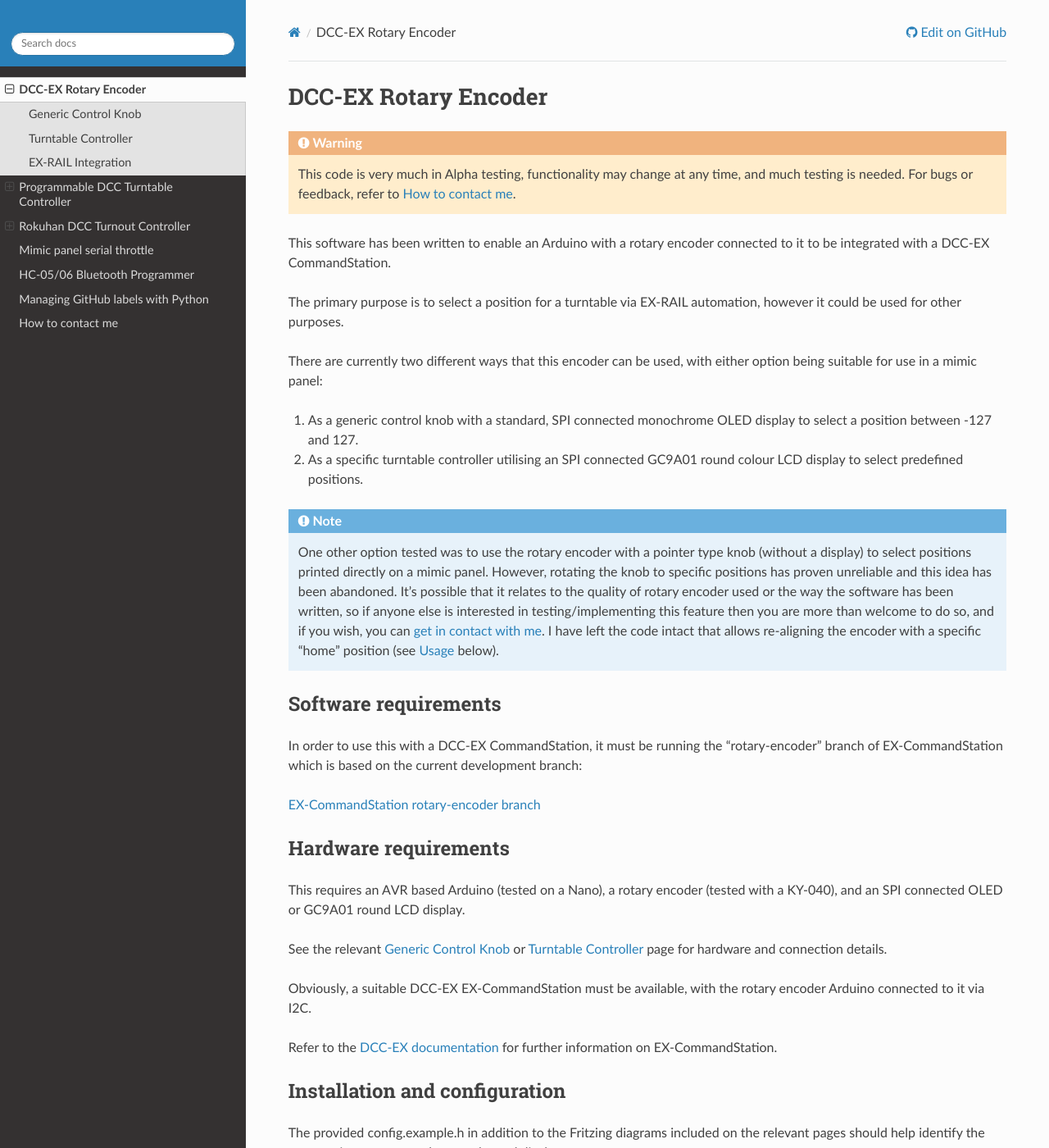
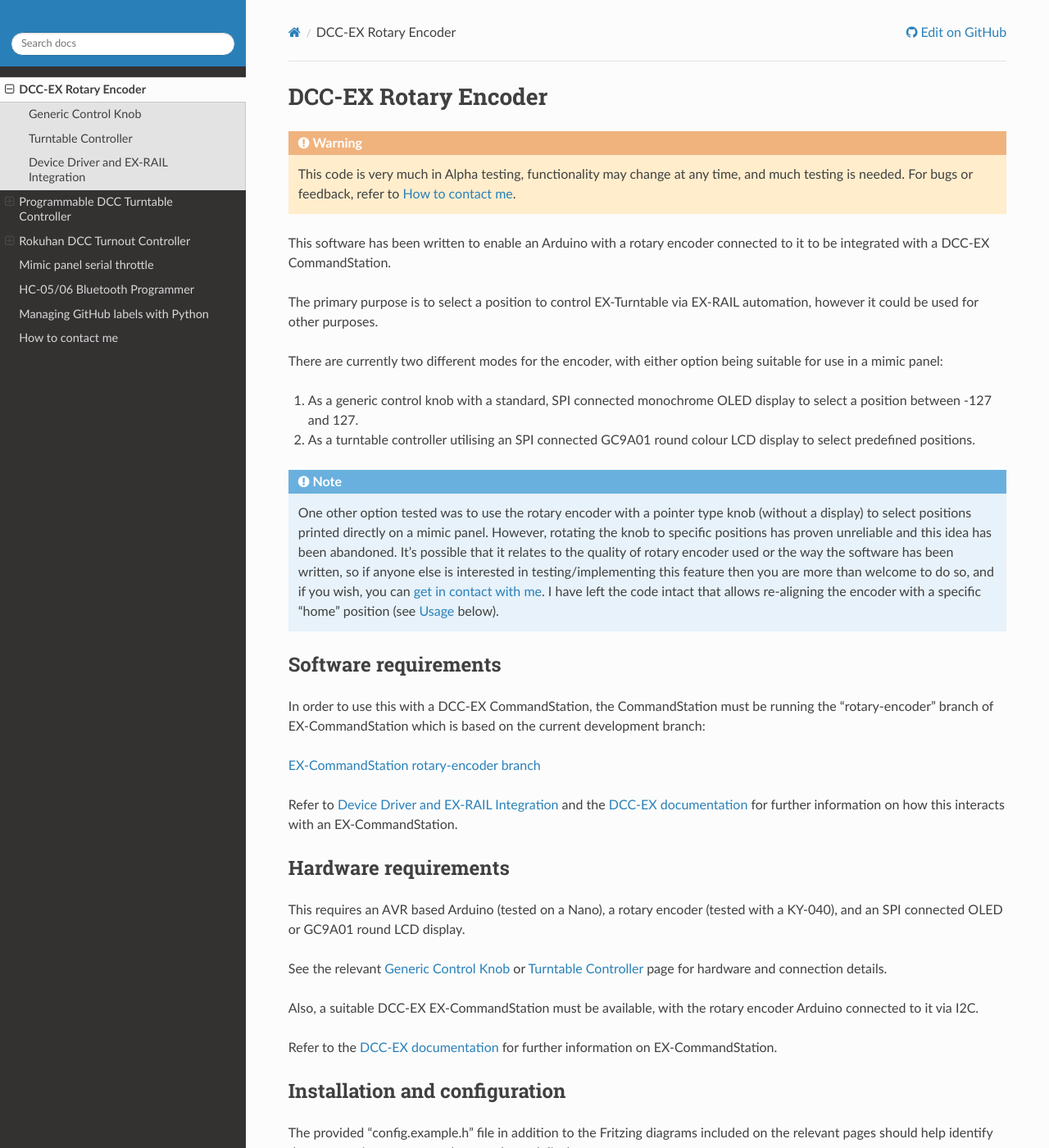
Before and after one commit to peteGSX/petegsx.github.io, a Sphinx documentation site: the page built from docs/rotary-encoder/overview.rst, in a window 1280 px wide and 1400 px high. Shown: the whole window at 82% size. Built offline with Sphinx 7.4.7 and the Read the Docs theme 2.0.0, drawn with Linux system fonts in a browser that asks for light colours; some of the changed text lies outside the part shown.

Commit message:
More updates

```diff
--- a/docs/rotary-encoder/control-knob.rst
+++ b/docs/rotary-encoder/control-knob.rst
@@ -6,7 +6,7 @@
 
 A single button press will send the current knob position to the EX-CommandStation.
 
-Valid positions are from -127 to 127 as a single byte is used to send this value over I2C.
+Valid positions are from -127 to 127, as a single byte is used to send this value over I2C.
 
 Hardware details
 ================
--- a/docs/rotary-encoder/ex-rail-integration.rst
+++ b/docs/rotary-encoder/ex-rail-integration.rst
@@ -1,6 +1,6 @@
-*******************
-EX-RAIL Integration
-*******************
+*************************************
+Device Driver and EX-RAIL Integration
+*************************************
 
 EX-RAIL automation
 ==================
--- a/docs/rotary-encoder/overview.rst
+++ b/docs/rotary-encoder/overview.rst
@@ -8,12 +8,12 @@
 
 This software has been written to enable an Arduino with a rotary encoder connected to it to be integrated with a DCC-EX CommandStation.
 
-The primary purpose is to select a position for a turntable via EX-RAIL automation, however it could be used for other purposes.
+The primary purpose is to select a position to control EX-Turntable via EX-RAIL automation, however it could be used for other purposes.
 
-There are currently two different ways that this encoder can be used, with either option being suitable for use in a mimic panel:
+There are currently two different modes for the encoder, with either option being suitable for use in a mimic panel:
 
 1. As a generic control knob with a standard, SPI connected monochrome OLED display to select a position between -127 and 127.
-2. As a specific turntable controller utilising an SPI connected GC9A01 round colour LCD display to select predefined positions.
+2. As a turntable controller utilising an SPI connected GC9A01 round colour LCD display to select predefined positions.
 
 .. note::
 
@@ -30,9 +30,11 @@
 Software requirements
 =====================
 
-In order to use this with a DCC-EX CommandStation, it must be running the "rotary-encoder" branch of EX-CommandStation which is based on the current development branch:
+In order to use this with a DCC-EX CommandStation, the CommandStation must be running the "rotary-encoder" branch of EX-CommandStation which is based on the current development branch:
 
 `EX-CommandStation rotary-encoder branch <https://github.com/DCC-EX/CommandStation-EX/tree/rotary-encoder>`_
+
+Refer to :doc:`/rotary-encoder/ex-rail-integration` and the `DCC-EX documentation <https://dcc-ex.com/ex-turntable/test-and-tune.html#controlling-ex-turntable-with-a-rotary-encoder>`_ for further information on how this interacts with an EX-CommandStation.
 
 Hardware requirements
 =====================
@@ -41,14 +43,14 @@
 
 See the relevant :doc:`/rotary-encoder/control-knob` or :doc:`/rotary-encoder/turntable-controller` page for hardware and connection details.
 
-Obviously, a suitable DCC-EX EX-CommandStation must be available, with the rotary encoder Arduino connected to it via I2C.
+Also, a suitable DCC-EX EX-CommandStation must be available, with the rotary encoder Arduino connected to it via I2C.
 
 Refer to the `DCC-EX documentation <https://dcc-ex.com>`_ for further information on EX-CommandStation.
 
 Installation and configuration
 ==============================
 
-The provided config.example.h in addition to the Fritzing diagrams included on the relevant pages should help identify the correct pins to connect the encoder and display to.
+The provided "config.example.h" file in addition to the Fritzing diagrams included on the relevant pages should help identify the correct pins to connect the encoder and display to.
 
 Refer to the relevant pages for the various configuration options available.
 
@@ -64,6 +66,8 @@
     RotaryEncoder::create(700, 1, 0x80);
   }
 
+Refer to :doc:`/rotary-encoder/ex-rail-integration` and the `DCC-EX documentation <https://dcc-ex.com/ex-turntable/test-and-tune.html#controlling-ex-turntable-with-a-rotary-encoder>`_ for further information on how this interacts with an EX-CommandStation.
+
 Usage
 =====
 
@@ -71,6 +75,6 @@
 
 In the generic control knob mode, it will send a position between -127 and 127. The OLED will display the last selected position in addition to the position reflected by the current knob position.
 
-In turntable controller mode, the knob rotates a representative turntable on the GC9A01 round LCD, and will send the predefined position number when pushing the encoder button. Pushing the button with the representative turntable in any other position will not update the EX-CommandStation.
+In turntable controller mode, the knob rotates a representative turntable on the GC9A01 round LCD, and will send the predefined position number when the representative turntable is aligned with a position, and the encoder button is pushed.
 
 As per the introductory note at the top of this page, functionality has been retained to rotate the knob back to a "home" position. This is accomplished by holding the button down for a second then releasing it, resulting in the OLED display indicating it can now be re-homed. Simply rotate the encoder to the desired home or 0 position, then press the button once to confirm. Normal functionality will then resume. While this functionality still operates in turntable controller mode, there is no visual indication on the GC9A01 round LCD.
```
